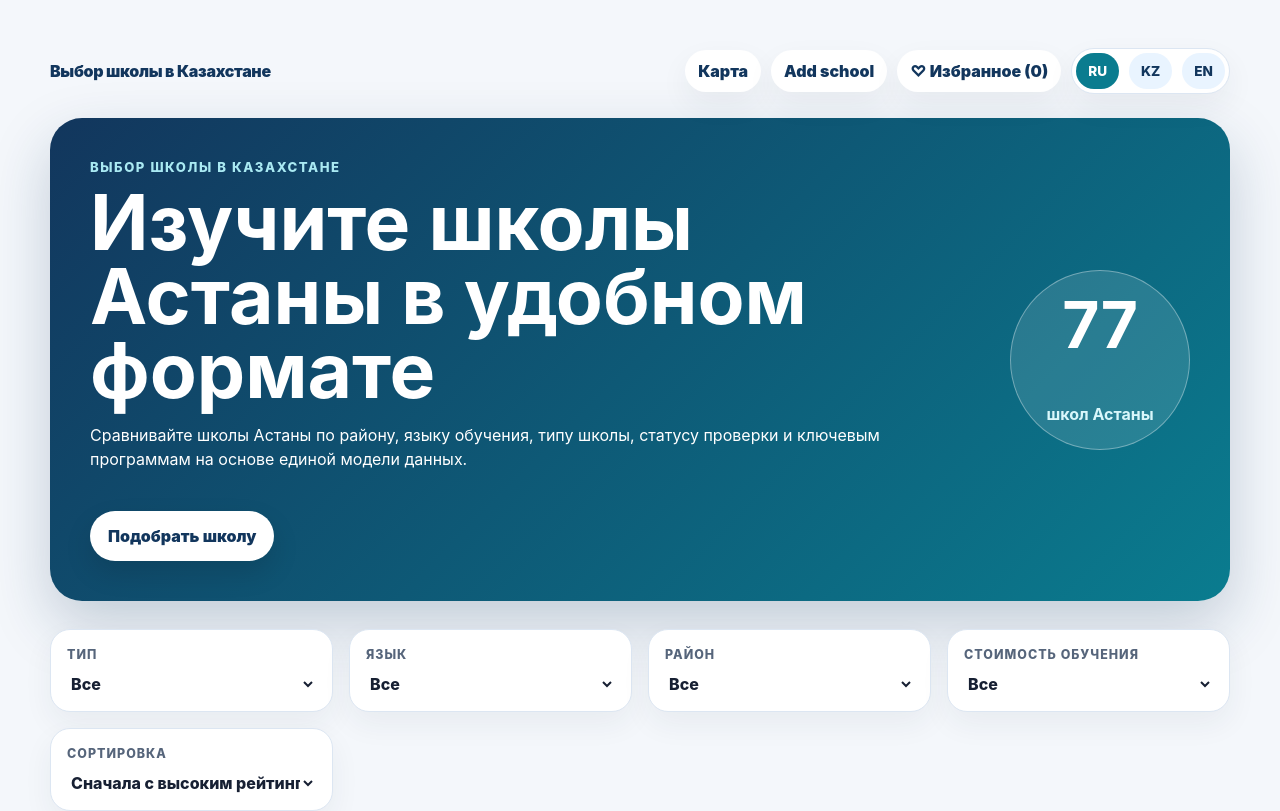
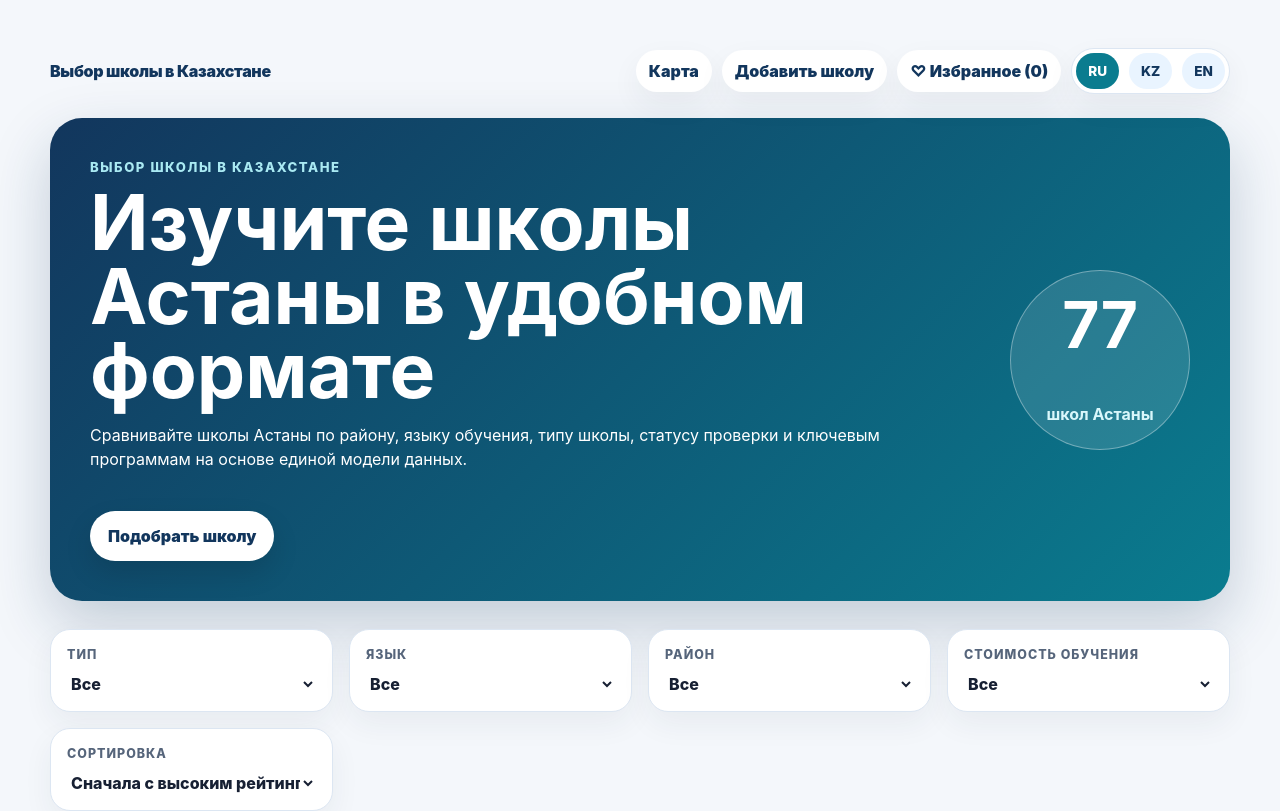
Before and after one commit to rexstout5/school-choice-kz, a Next.js app: page / in a window 1280 px wide. Shown: the top 811 px of the page. Built offline with nearby package versions, Linux system fonts and the light colour scheme.

Commit message:
Stabilize final QA pass

```diff
--- a/app/page.jsx
+++ b/app/page.jsx
@@ -56,7 +56,7 @@ const translations = {
     languageSwitcherLabel: 'Выберите язык интерфейса',
     favoritesLink: 'Избранное',
     mapLink: 'Карта',
-    addSchoolLink: 'Add school',
+    addSchoolLink: 'Добавить школу',
     favorite: {
       add: 'Добавить в избранное',
       remove: 'В избранном'
@@ -161,7 +161,7 @@ const translations = {
     languageSwitcherLabel: 'Интерфейс тілін таңдаңыз',
     favoritesLink: 'Таңдаулылар',
     mapLink: 'Карта',
-    addSchoolLink: 'Add school',
+    addSchoolLink: 'Мектеп қосу',
     favorite: {
       add: 'Таңдаулыға қосу',
       remove: 'Таңдаулыда'
```
Also changed, not shown: app/map/page.jsx (+5 -4 lines), 1 other file (tests, documents, lock files or other folders).
